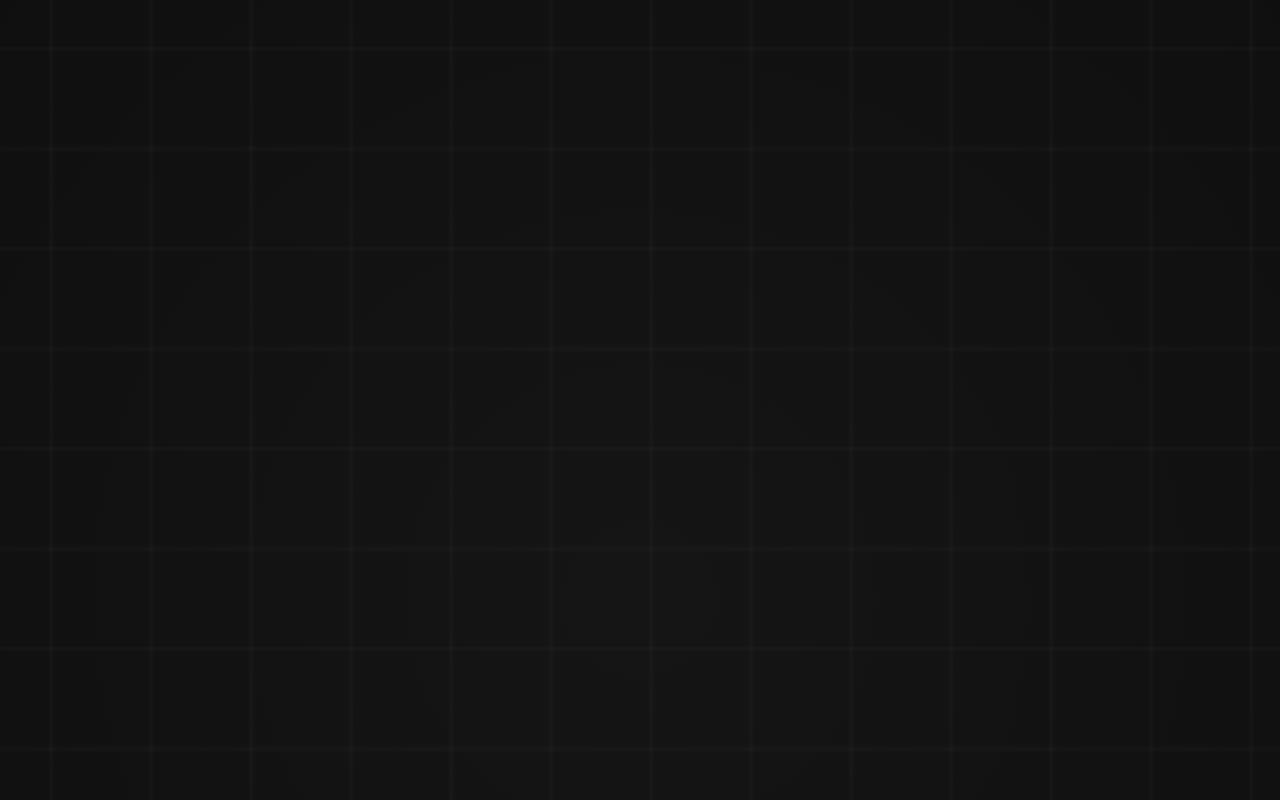
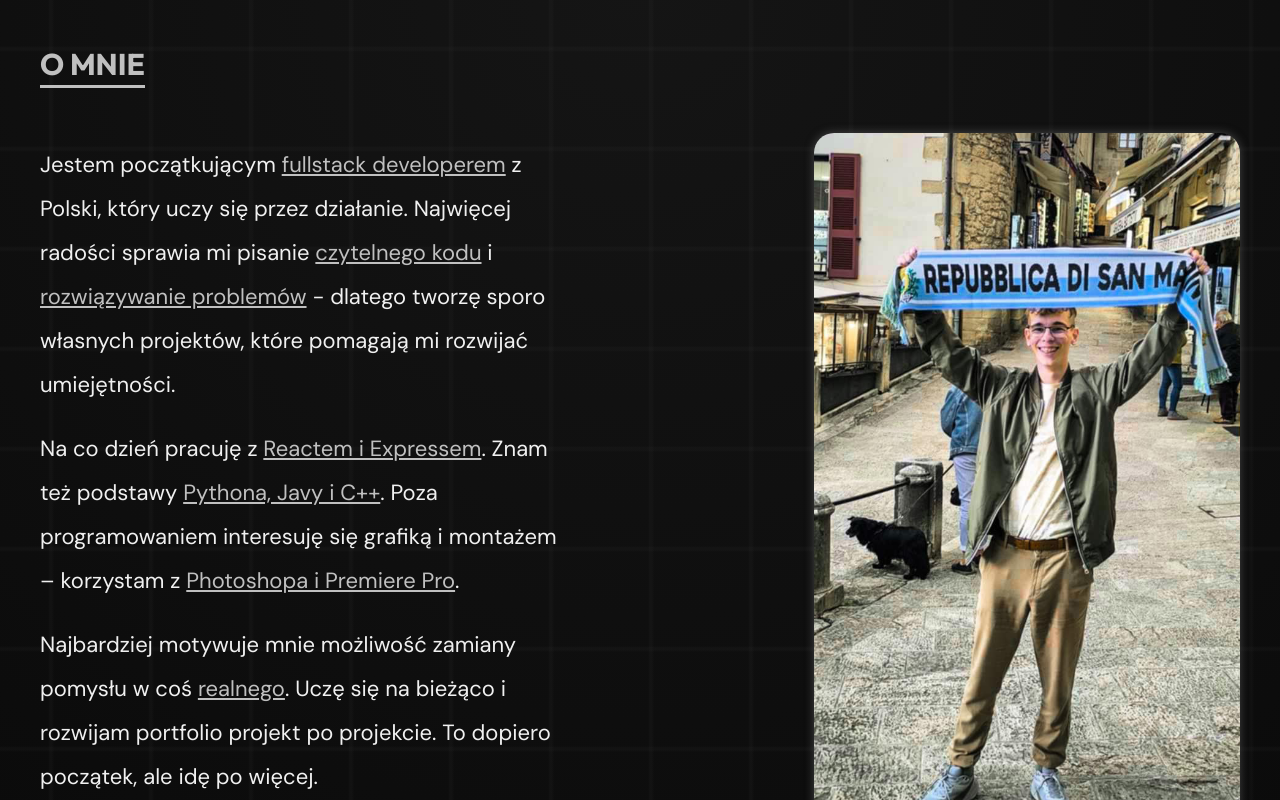
Before and after one commit to MaciejMi/portfolio, a React (Vite) app: page / in a window 1280 px wide. Shown: the part 1000-1800 px from the top of the page. Built offline with nearby package versions, Linux system fonts and the light colour scheme.

Commit message:
add finished top section of about me

```diff
--- a/src/App.jsx
+++ b/src/App.jsx
@@ -1,5 +1,6 @@
 import './assets/main.scss'
 import Header from './components/Header'
+import Main from './components/Main'
 import Navigation from './components/Navigation'
 
 const App = () => {
@@ -7,6 +8,7 @@ const App = () => {
 		<>
 			<Navigation />
 			<Header />
+			<Main />
 		</>
 	)
 }
--- a/src/assets/components.scss
+++ b/src/assets/components.scss
@@ -78,6 +78,16 @@
 	}
 }
 
+// IMAGE
+
+.image {
+	width: 100%;
+	height: 100%;
+	object-fit: cover;
+	border-radius: 20px;
+	box-shadow: 0px 0px 10px 0 rgba(123, 123, 123, 0.5);
+}
+
 // RWD
 
 @media (min-width: 576px) {
--- a/src/assets/main.scss
+++ b/src/assets/main.scss
@@ -16,7 +16,6 @@ body {
 	font-family: 'DM Sans', sans-serif;
 	font-size: 1.6rem;
 	color: c.$textColor;
-	height: 400vh;
 }
 
 .wrapper {
--- /dev/null
+++ b/src/assets/section.scss
@@ -0,0 +1,70 @@
+@use './_colors' as c;
+
+.section {
+	padding: 40px;
+	.wrapper {
+		h2 {
+			font-family: 'Outfit', sans-serif;
+			text-transform: uppercase;
+			font-size: 3rem;
+			text-decoration: underline;
+			text-underline-offset: 10px;
+			color: c.$accent-color;
+			padding-bottom: 50px;
+		}
+	}
+}
+
+.aboutme {
+	p {
+		padding: 10px 0;
+		letter-spacing: 2%;
+		line-height: 200%;
+		span {
+			color: c.$accent-color;
+			text-decoration: underline;
+		}
+
+		a {
+			span {
+				color: c.$online;
+			}
+		}
+	}
+
+	&__top {
+		display: flex;
+		flex-direction: column;
+		gap: 20px;
+	}
+}
+
+@media (min-width: 576px) {
+}
+
+@media (min-width: 768px) {
+	.aboutme {
+		&__top {
+			p {
+				font-size: 2rem;
+			}
+		}
+	}
+}
+
+@media (min-width: 992px) {
+	.aboutme {
+		&__top {
+			flex-direction: row;
+			justify-content: space-between;
+			align-items: stretch;
+			p {
+				width: 70%;
+				font-size: 2.2rem;
+			}
+			.image_box {
+				order: 1;
+			}
+		}
+	}
+}
--- /dev/null
+++ b/src/components/Main.jsx
@@ -0,0 +1,43 @@
+import Section from './Section'
+import SectionImage from './addons/SectionImage'
+import aboutmeImage from '../assets/imgs/aboutme.jpeg'
+
+const Main = () => {
+	return (
+		<main>
+			<Section title="O mnie" className="aboutme">
+				<div className="aboutme__top">
+					<SectionImage
+						image={aboutmeImage}
+						alt="Maciej trzymający szalik z napisem 'Repubblica di San Marino' na tle uliczki w San Marino."
+					/>
+					<div className="aboutme__description">
+						<p>
+							Jestem początkującym <span>fullstack developerem</span> z Polski, który uczy się przez działanie.
+							Najwięcej radości sprawia mi pisanie <span>czytelnego kodu</span> i <span>rozwiązywanie problemów</span> -
+							dlatego tworzę sporo własnych projektów, które pomagają mi rozwijać umiejętności.
+						</p>
+						<p>
+							Na co dzień pracuję z <span>Reactem i Expressem</span>. Znam też podstawy <span>Pythona, Javy i C++</span>
+							. Poza programowaniem interesuję się grafiką i montażem – korzystam z{' '}
+							<span>Photoshopa i Premiere Pro</span>.
+						</p>
+						<p>
+							Najbardziej motywuje mnie możliwość zamiany pomysłu w coś <span>realnego</span>. Uczę się na bieżąco i
+							rozwijam portfolio projekt po projekcie. To dopiero początek, ale idę po więcej.
+						</p>
+						<p>
+							Jeśli to brzmi ciekawie –
+							<a href="#kontakt">
+								<span>zawsze możesz do mnie napisać</span>
+							</a>
+							.
+						</p>
+					</div>
+				</div>
+			</Section>
+		</main>
+	)
+}
+
+export default Main
--- /dev/null
+++ b/src/components/Section.jsx
@@ -0,0 +1,14 @@
+import '../assets/section.scss'
+
+const Section = ({ title, className, children }) => {
+	return (
+		<section className={`${className} section`}>
+			<div className="wrapper">
+				<h2>{title}</h2>
+				{children}
+			</div>
+		</section>
+	)
+}
+
+export default Section
--- /dev/null
+++ b/src/components/addons/SectionImage.jsx
@@ -0,0 +1,11 @@
+import '../../assets/components.scss'
+
+const SectionImage = ({ image, alt }) => {
+	return (
+		<div class="image_box">
+			<img src={image} alt={alt} className="image" />
+		</div>
+	)
+}
+
+export default SectionImage
```
Also changed, not shown: src/assets/imgs/aboutme.jpeg (added).
